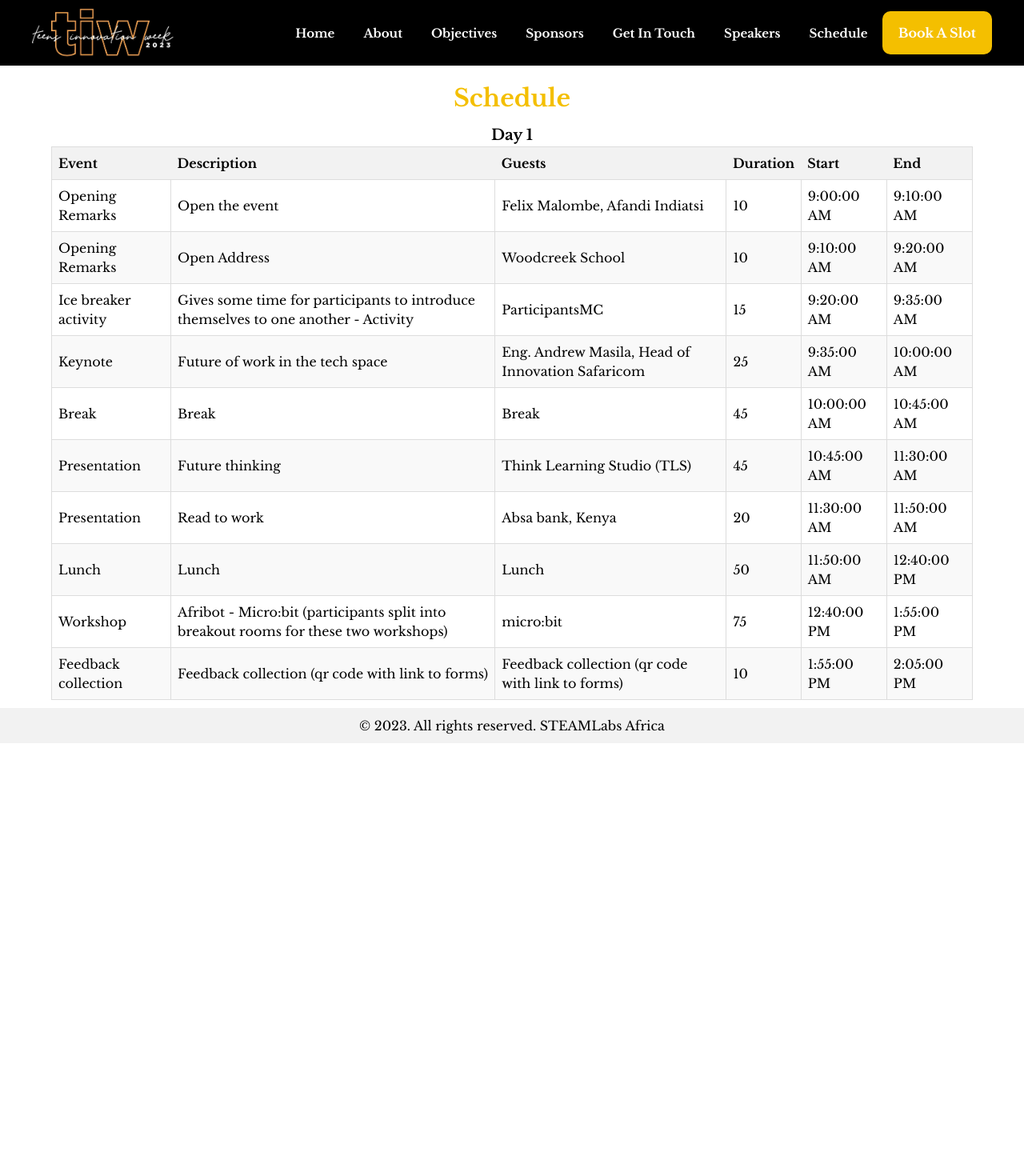
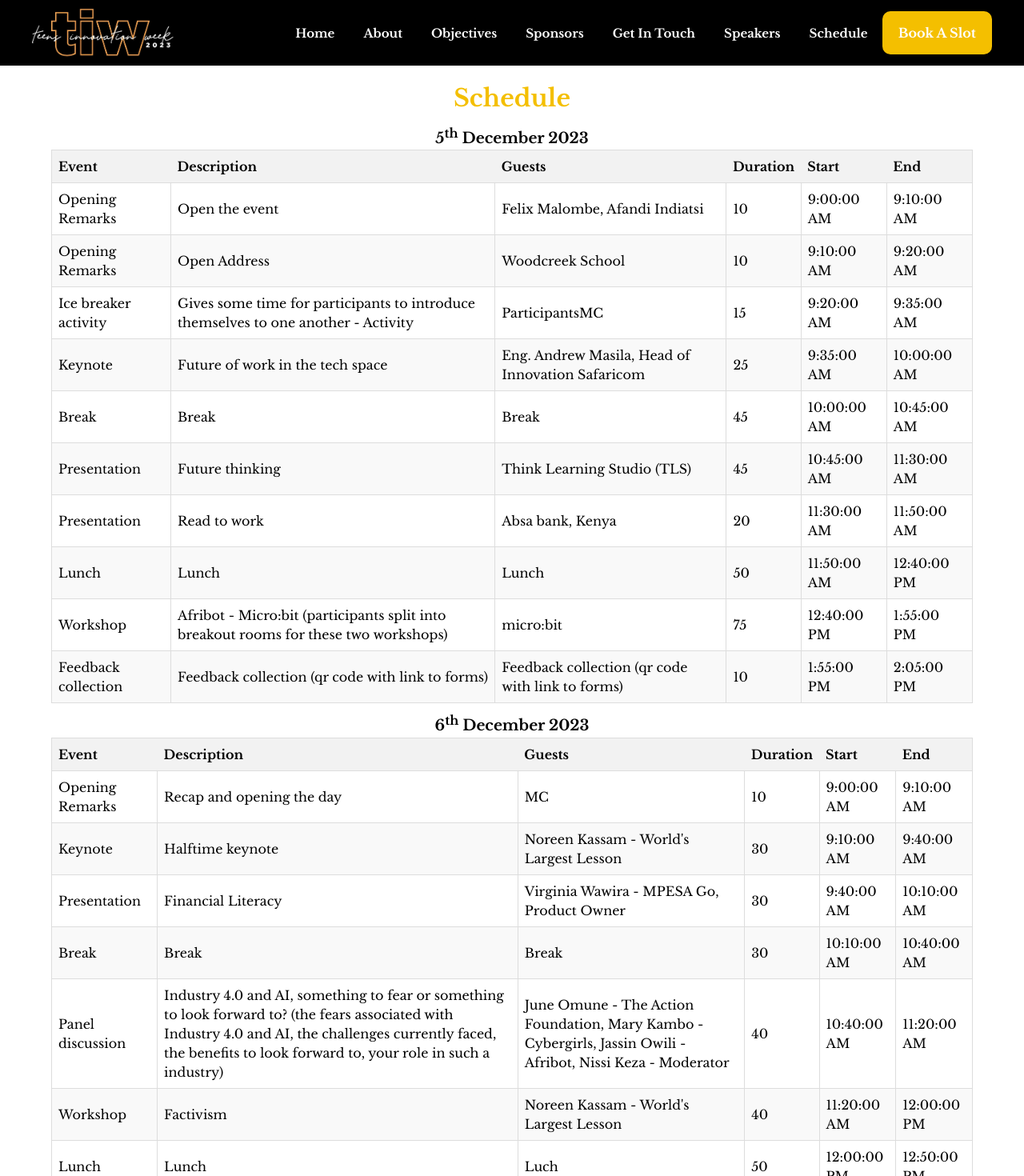
Before and after one commit to codeme254/teens-innovation-week, a React (Vite) app in the folder teens-innovation-week/: page /schedule in a window 1280 px wide. Shown: the top 1470 px of the page at 80% size. Before the commit the page ends 929 px from the top, so only its background shows below. Built offline with nearby package versions, Linux system fonts and the light colour scheme.

Commit message:
Table component and day 2 data
Create a table component and add day 2 data both to the data faile and
to the main schedule component

```diff
--- a/teens-innovation-week/src/pages/Schedule/Schedule.jsx
+++ b/teens-innovation-week/src/pages/Schedule/Schedule.jsx
@@ -1,11 +1,13 @@
 import { useMemo } from "react";
 import Header from "../../components/Header/Header";
 import Footer from "../../components/Footer/Footer";
-import { day1 } from "./scheduleData";
+import { day1, day2 } from "./scheduleData";
 import { useTable } from "react-table";
+import Table from "./Table";
 
 const Schedule = () => {
   const data = useMemo(() => day1, []);
+  const dataDay2 = useMemo(() => day2, []);
   const columns = useMemo(
     () => [
       {
@@ -35,39 +37,22 @@
     ],
     [],
   );
-  const { getTableProps, getTableBodyProps, headerGroups, rows, prepareRow } =
-    useTable({ columns, data });
+
   return (
     <div className="schedule">
       <Header />
       <h3 className="section-title u-marg-top-lg">Schedule</h3>
       <div className="table-container">
-        <h3 style={{ textAlign: "center" }}>Day 1</h3>
-        <table {...getTableProps()}>
-          <thead>
-            {headerGroups.map((headerGroup) => (
-              <tr {...headerGroup.getHeaderGroupProps()}>
-                {headerGroup.headers.map((column) => (
-                  <th {...column.getHeaderProps()}>
-                    {column.render("Header")}
-                  </th>
-                ))}
-              </tr>
-            ))}
-          </thead>
-          <tbody {...getTableBodyProps()}>
-            {rows.map((row) => {
-              prepareRow(row);
-              return (
-                <tr {...row.getRowProps()}>
-                  {row.cells.map((cell) => (
-                    <td {...cell.getCellProps()}>{cell.render("Cell")}</td>
-                  ))}
-                </tr>
-              );
-            })}
-          </tbody>
-        </table>
+        <h3 style={{ textAlign: "center" }}>
+          5<sup>th</sup> December 2023
+        </h3>
+        <Table columns={columns} data={data} />
+      </div>
+      <div className="table-container">
+        <h3 style={{ textAlign: "center" }}>
+          6<sup>th</sup> December 2023
+        </h3>
+        <Table columns={columns} data={dataDay2} />
       </div>
       <Footer />
     </div>
--- /dev/null
+++ b/teens-innovation-week/src/pages/Schedule/Table.jsx
@@ -0,0 +1,31 @@
+import { useTable } from "react-table";
+const Table = ({ columns, data }) => {
+  const { getTableProps, getTableBodyProps, headerGroups, rows, prepareRow } =
+    useTable({ columns, data });
+  return (
+    <table {...getTableProps()}>
+      <thead>
+        {headerGroups.map((headerGroup) => (
+          <tr {...headerGroup.getHeaderGroupProps()}>
+            {headerGroup.headers.map((column) => (
+              <th {...column.getHeaderProps()}>{column.render("Header")}</th>
+            ))}
+          </tr>
+        ))}
+      </thead>
+      <tbody {...getTableBodyProps()}>
+        {rows.map((row) => {
+          prepareRow(row);
+          return (
+            <tr {...row.getRowProps()}>
+              {row.cells.map((cell) => (
+                <td {...cell.getCellProps()}>{cell.render("Cell")}</td>
+              ))}
+            </tr>
+          );
+        })}
+      </tbody>
+    </table>
+  );
+};
+export default Table;
--- a/teens-innovation-week/src/pages/Schedule/scheduleData.js
+++ b/teens-innovation-week/src/pages/Schedule/scheduleData.js
@@ -2,7 +2,7 @@
   {
     event: "Opening Remarks",
     description: "Open the event",
-    guests: ["Felix Malombe",", ", "Afandi Indiatsi"],
+    guests: ["Felix Malombe", ", ", "Afandi Indiatsi"],
     duration: "10",
     start: "9:00:00 AM",
     end: "9:10:00 AM",
@@ -102,8 +102,7 @@
   },
   {
     event: "Presentation",
-      description:
-        "Financial Literacy",
+    description: "Financial Literacy",
     guests: ["Virginia Wawira - MPESA Go, Product Owner"],
     duration: "30",
     start: "9:40:00 AM",
@@ -111,8 +110,7 @@
   },
   {
     event: "Break",
-        description:
-          "Break",
+    description: "Break",
     guests: ["Break"],
     duration: "30",
     start: "10:10:00 AM",
@@ -120,8 +118,17 @@
   },
   {
     event: "Panel discussion",
-      description: "Industry 4.0 and AI, something to fear or something to look forward to? (the fears associated with Industry 4.0 and AI, the challenges currently faced, the benefits to look forward to, your role in such a industry)      ",
-      guests: ["June Omune - The Action Foundation", ", ", "Mary Kambo - Cybergirls", ", ", "Jassin Owili - Afribot", ", ", "Nissi Keza - Moderator"],
+    description:
+      "Industry 4.0 and AI, something to fear or something to look forward to? (the fears associated with Industry 4.0 and AI, the challenges currently faced, the benefits to look forward to, your role in such a industry)      ",
+    guests: [
+      "June Omune - The Action Foundation",
+      ", ",
+      "Mary Kambo - Cybergirls",
+      ", ",
+      "Jassin Owili - Afribot",
+      ", ",
+      "Nissi Keza - Moderator",
+    ],
     duration: "40",
     start: "10:40:00 AM",
     end: "11:20:00 AM",
@@ -161,7 +168,7 @@
   {
     event: "Workshop",
     description:
-        "Afribot - Micro:bit (Participants finish final workshop, and are then introduced to \"Challenge case\"[where they have some time to work on their mini hackathon projects])",
+      'Afribot - Micro:bit (Participants finish final workshop, and are then introduced to "Challenge case"[where they have some time to work on their mini hackathon projects])',
     guests: ["micro:bit"],
     duration: "75",
     start: "12:50:00 PM",
```
Lines whose indentation alone changed are shown as unchanged.
